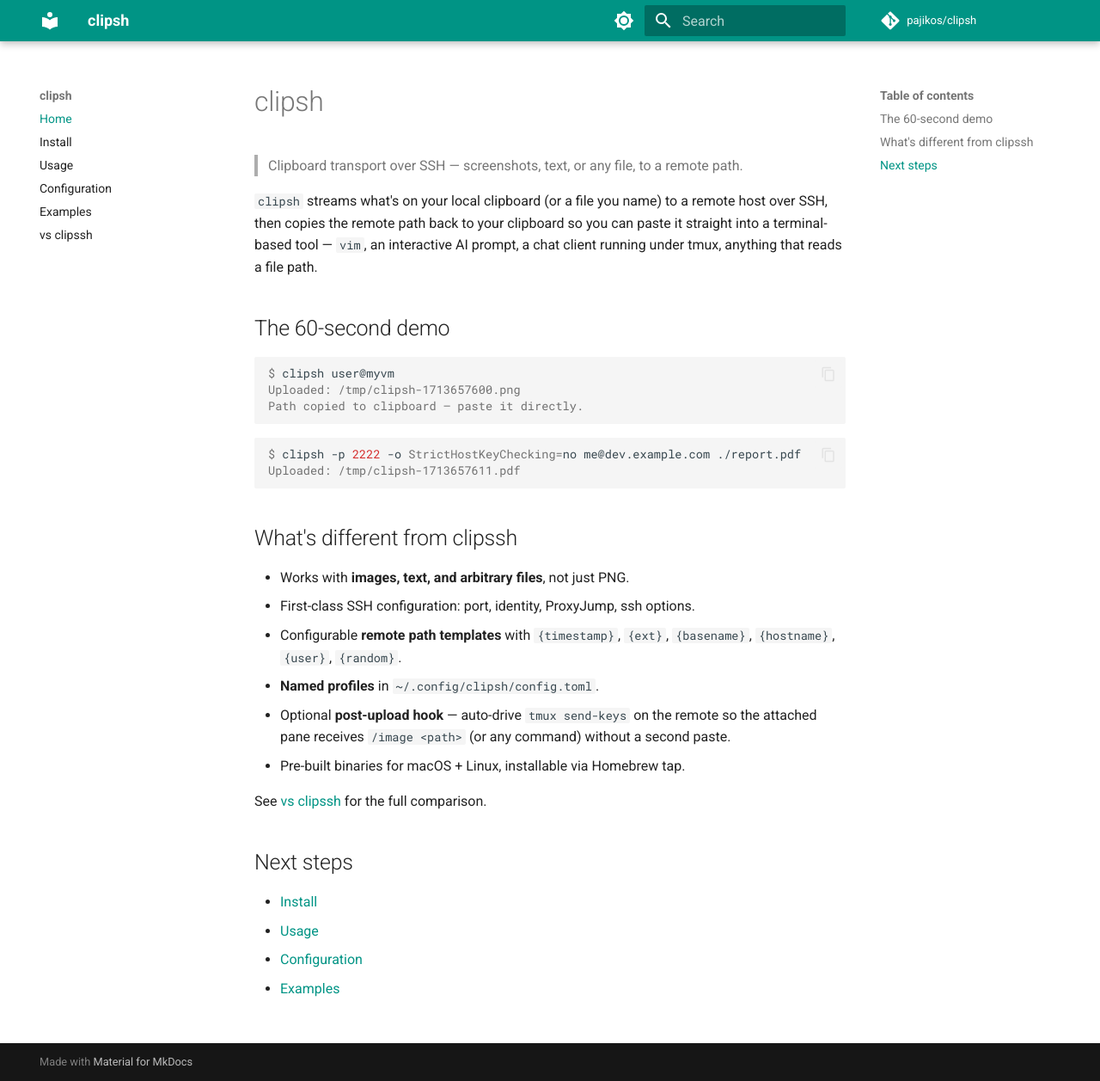
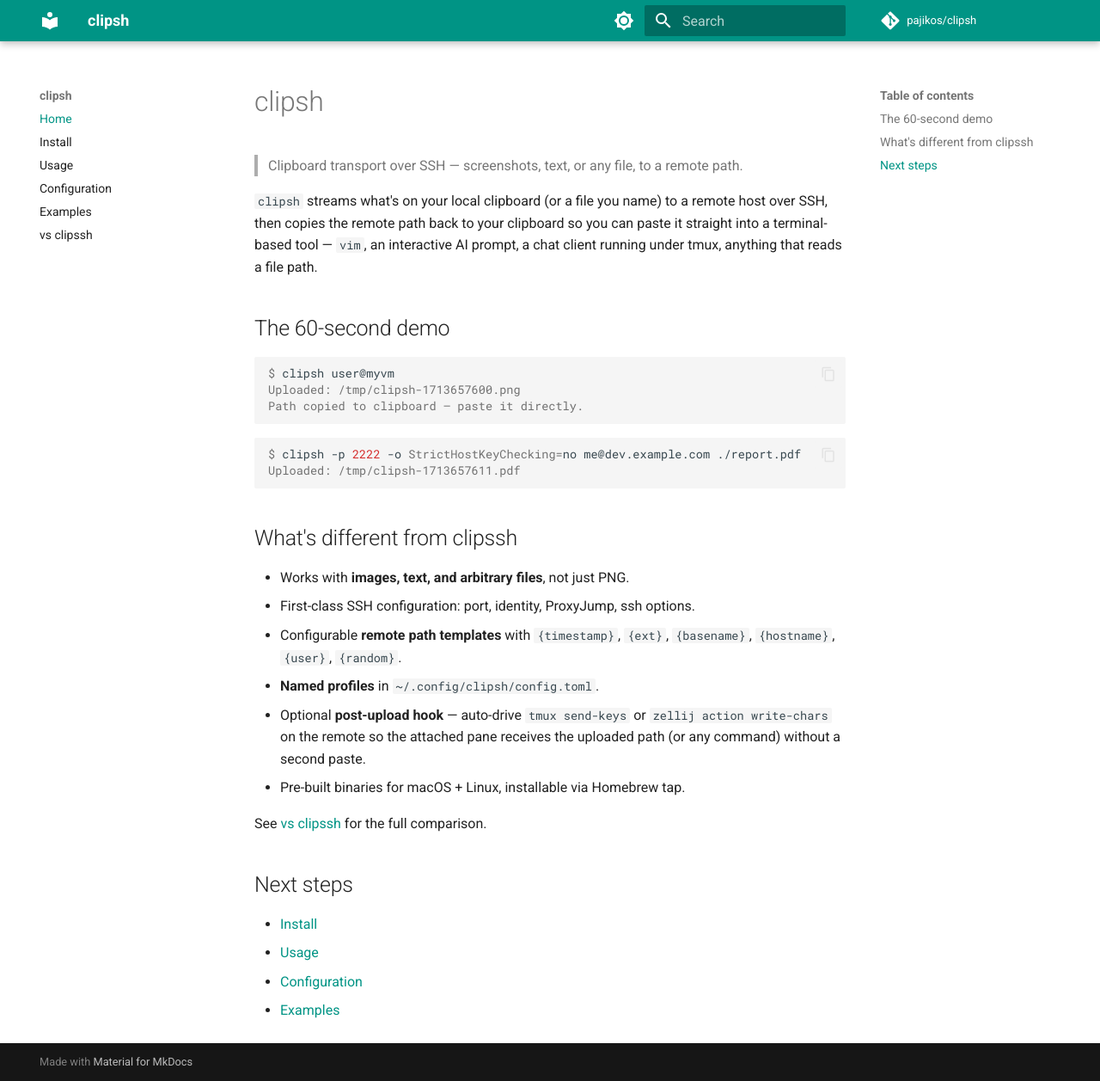
Before and after one commit to pajikos/clipsh, an MkDocs documentation site: the page built from docs/index.md, in a window 1280 px wide and 1257 px high. Shown: the whole window at 86% size. Built offline with MkDocs 1.6.1 and Material for MkDocs 9.7.7, drawn with Linux system fonts in a browser that asks for light colours; comment, search, counter and statistics services are not loaded.

Commit message:
docs: mention zellij alongside tmux in hook references
usage.md gets a parallel example; examples.md, index.md and the README
update their hook descriptions to cover both multiplexers.

```diff
--- a/docs/index.md
+++ b/docs/index.md
@@ -27,9 +27,9 @@ Uploaded: /tmp/clipsh-1713657611.pdf
 - Configurable **remote path templates** with `{timestamp}`, `{ext}`,
   `{basename}`, `{hostname}`, `{user}`, `{random}`.
 - **Named profiles** in `~/.config/clipsh/config.toml`.
-- Optional **post-upload hook** — auto-drive `tmux send-keys` on the remote
-  so the attached pane receives `/image <path>` (or any command) without a
-  second paste.
+- Optional **post-upload hook** — auto-drive `tmux send-keys` or
+  `zellij action write-chars` on the remote so the attached pane receives
+  the uploaded path (or any command) without a second paste.
 - Pre-built binaries for macOS + Linux, installable via Homebrew tap.
 
 See [vs clipssh](vs-clipssh.md) for the full comparison.
```
Also changed, not shown: README.md (+1 -1 lines), docs/examples.md (+1 -1 lines), docs/usage.md (+6 -0 lines).
